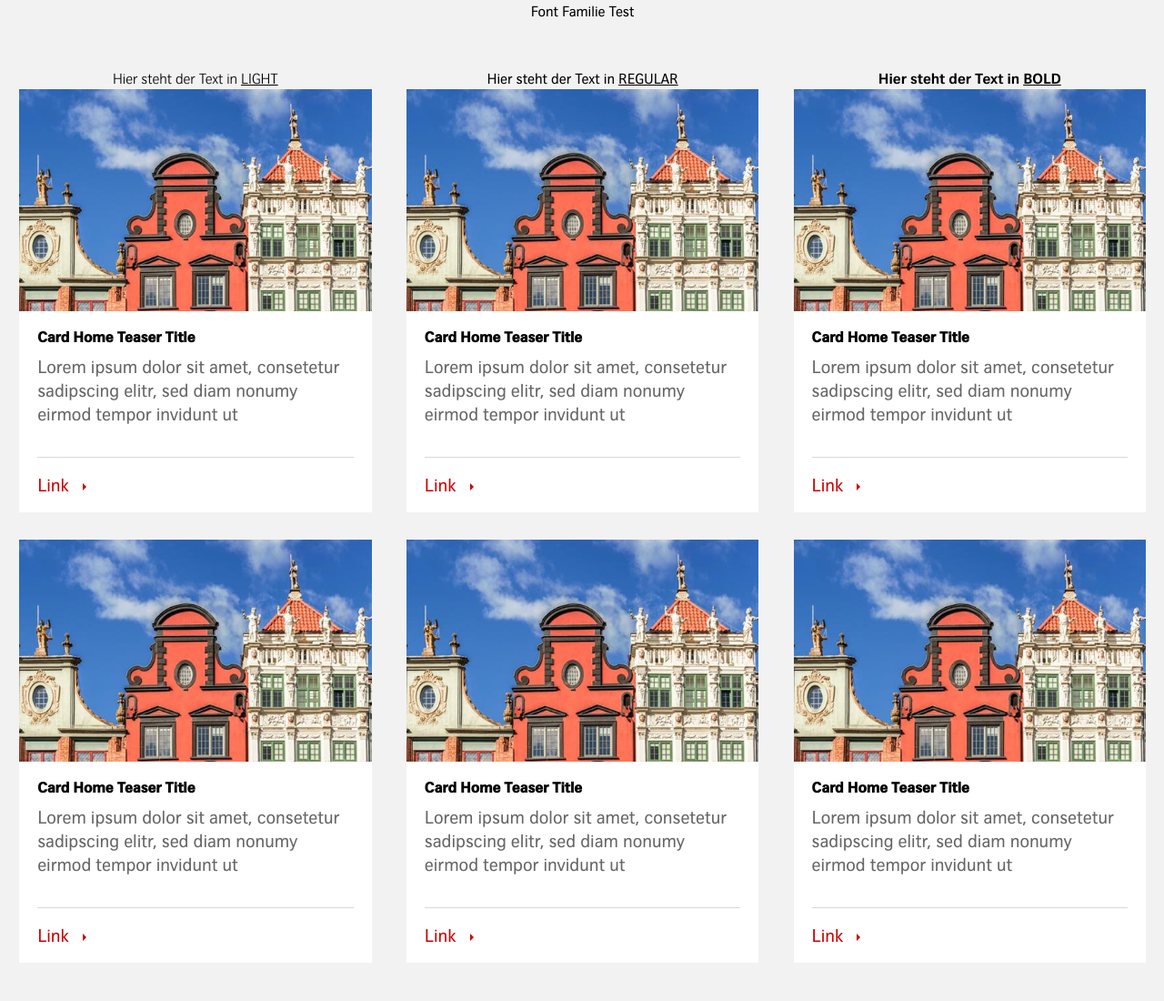
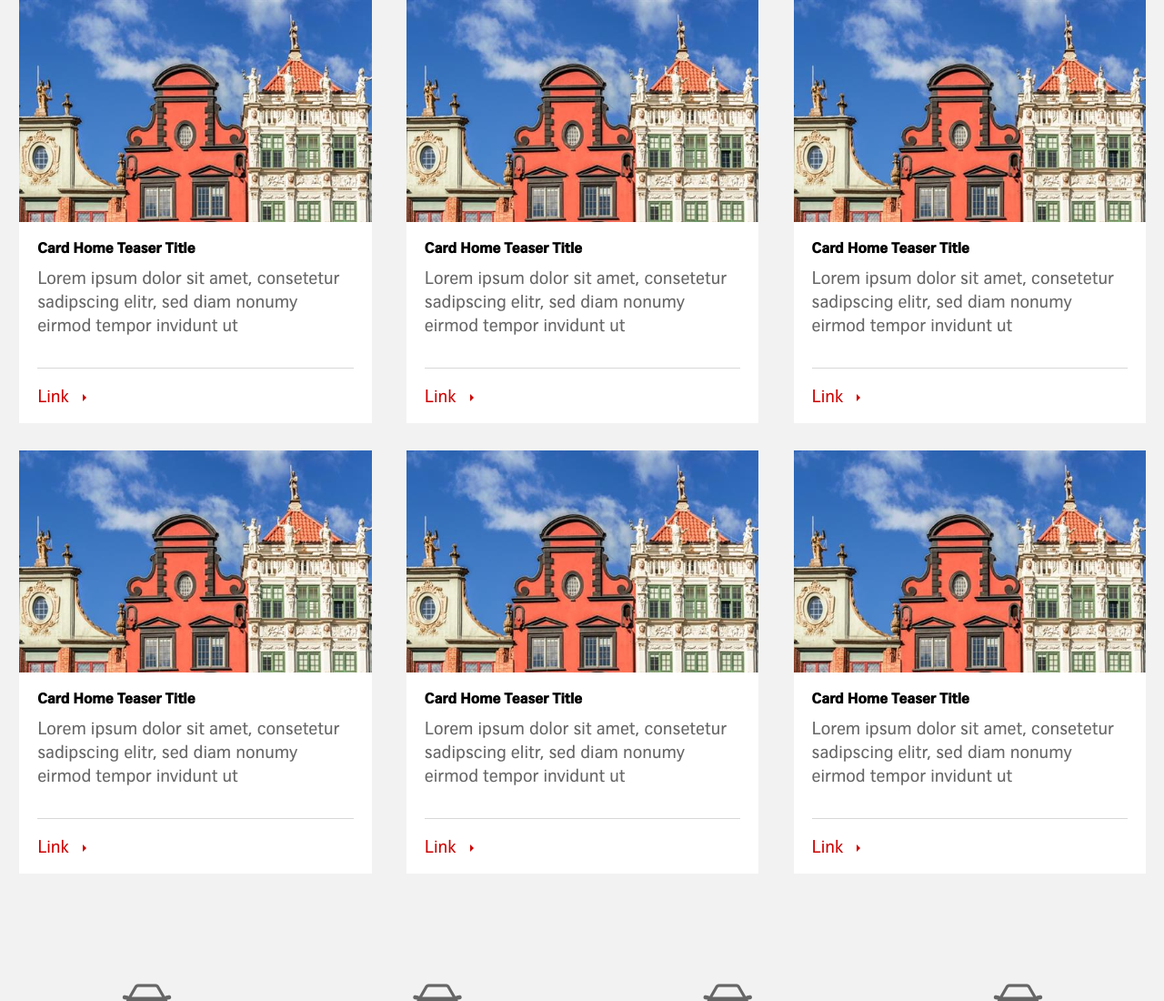
Before and after one commit to benediktgrether/RWD-Swiss, a website: page index.html in a window 1280 px wide. Shown: the top 1100 px of the page at 91% size. Drawn offline with Linux system fonts and the light colour scheme.

Commit message:
Remove Testing

```diff
--- a/index.html
+++ b/index.html
@@ -15,25 +15,6 @@
 </head>
 
 <body>
-	<div class="container">
-		<div class="row">
-			<div class="col-s-12">
-				<h1 class="headline-algin">Font Familie Test</h1>
-			</div>
-		</div>
-		<div class="row">
-			<div class="col-s-4">
-				<p class="font-light">Hier steht der Text in <u>LIGHT</u></p>
-			</div>
-			<div class="col-s-4">
-				<p class="font-regular">Hier steht der Text in <u>REGULAR</u></p>
-			</div>
-			<div class="col-s-4">
-				<p class="font-bold">Hier steht der Text in <u>BOLD</u></p>
-			</div>
-		</div>
-	</div>
-
 	<!-- Lukas Code -->
 
 	<!-- Ende Lukas Code -->
```
